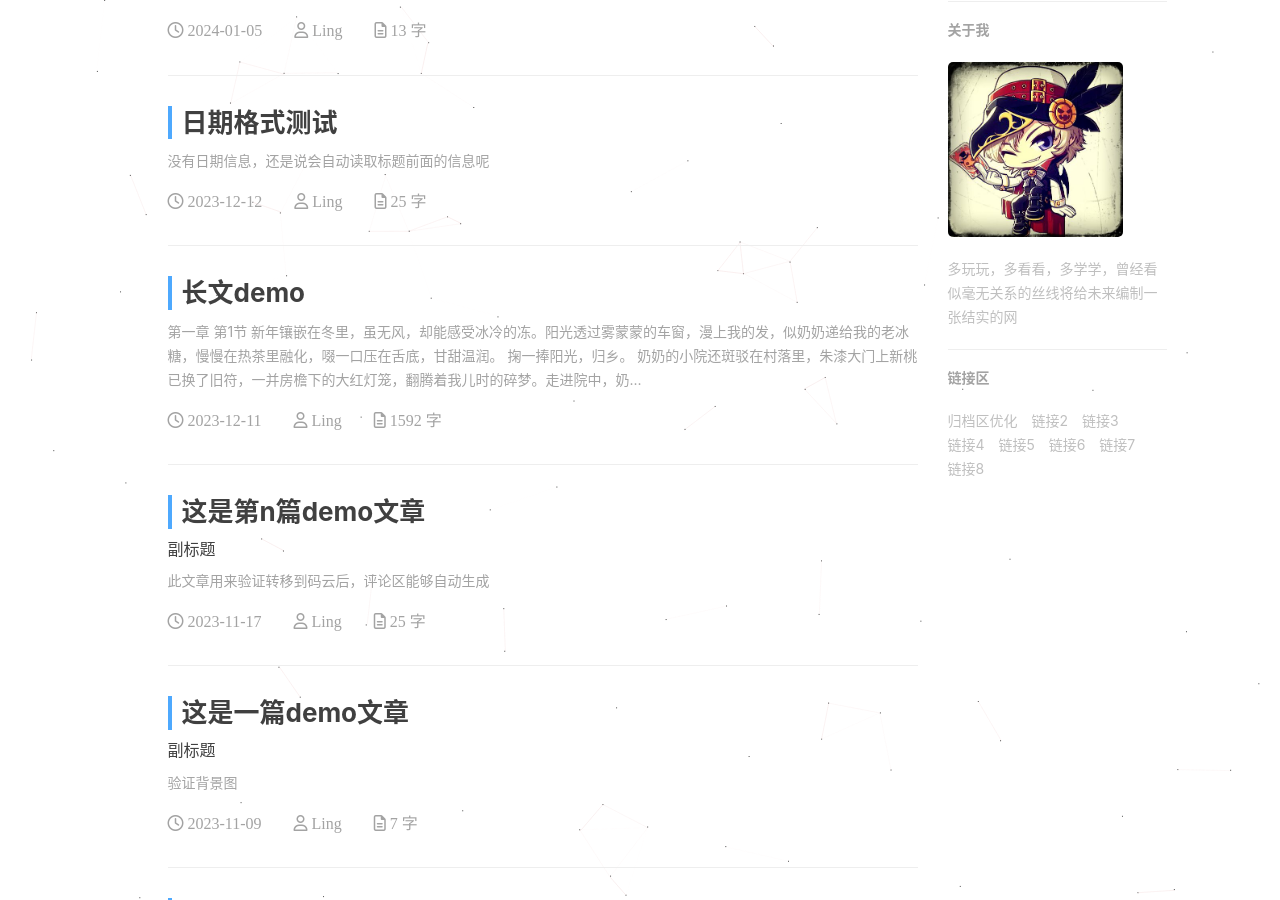
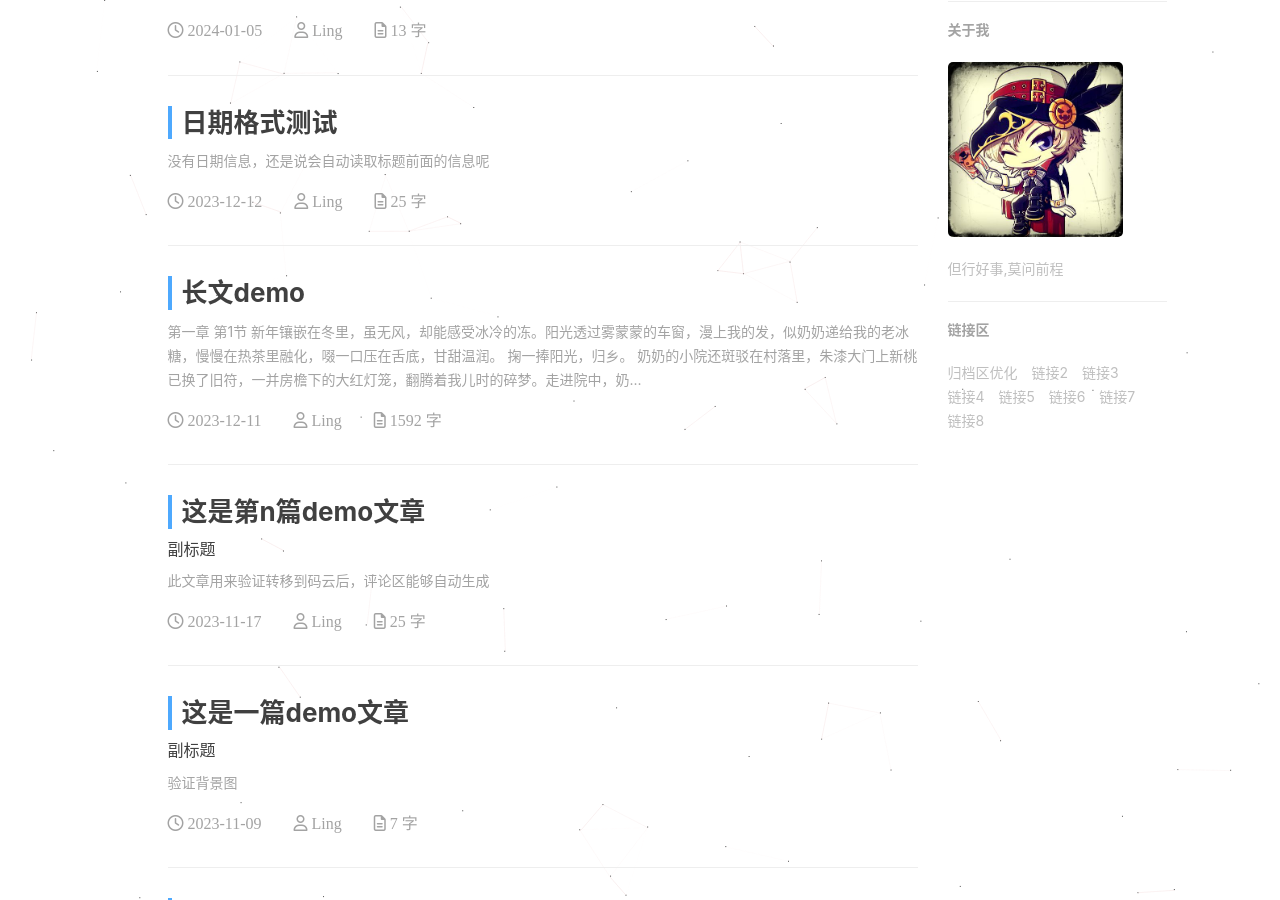
Before and after one commit to zhoujiegl/zhoujiegl.github.io, a Jekyll site: the page built from index.html, in a window 1280 px wide and 900 px high, scrolled down 533 px. Built offline with Jekyll 4.4.1, drawn with Linux system fonts in a browser that asks for light colours; nearby versions of some CDN libraries; the list of posts is cut into pages by our own code; comment, search, counter and statistics services are not loaded; a style sheet for code colours, icons or effects is not loaded.

Commit message:
2024/6/4-1

```diff
--- a/_config.yml
+++ b/_config.yml
@@ -5,7 +5,7 @@
 email: zhoujiegl@126.com
 description: "正在建设中"
 keyword: "keyword区，自行添加"
-url: "https://zhoujiegl.gitee.io/" # your host, for absolute URL
+url: "https://zhoujiegl.top" # your host, for absolute URL
 baseurl: "" # for example, '/blog' if your blog hosted on 'host/blog'
 
 # Publish posts or collection documents with a future date.
@@ -64,7 +64,7 @@
 
 # Sidebar settings
 sidebar: true # whether or not using Sidebar.
-sidebar-about-description: "多玩玩，多看看，多学学，曾经看似毫无关系的丝线将给未来编制一张结实的网"
+sidebar-about-description: "但行好事,莫问前程"
 sidebar-avatar: /img/Pete.png # use absolute URL, seeing it's used in both `/` and `/about/`
 
 # Featured Tags
--- a/index.html
+++ b/index.html
@@ -5,11 +5,6 @@
 
 {% for post in paginator.posts %}
 
-<!-- 回传giteement评论页网址
-<script src="https://giteement.oss-cn-beijing.aliyuncs.com/oauthcallback.browser.js"></script>
-  <script>
-    Oauthcallback();
-  </script>              -->
 
 
 <div class="post-preview">
```
